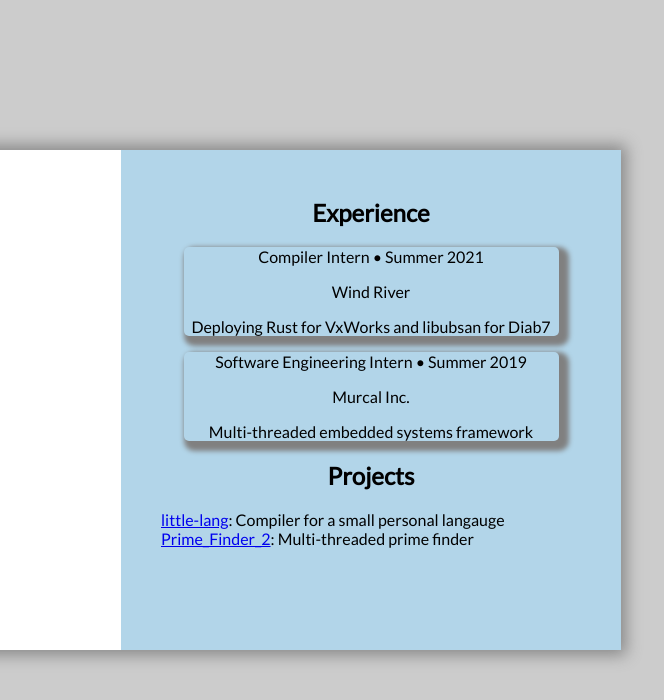
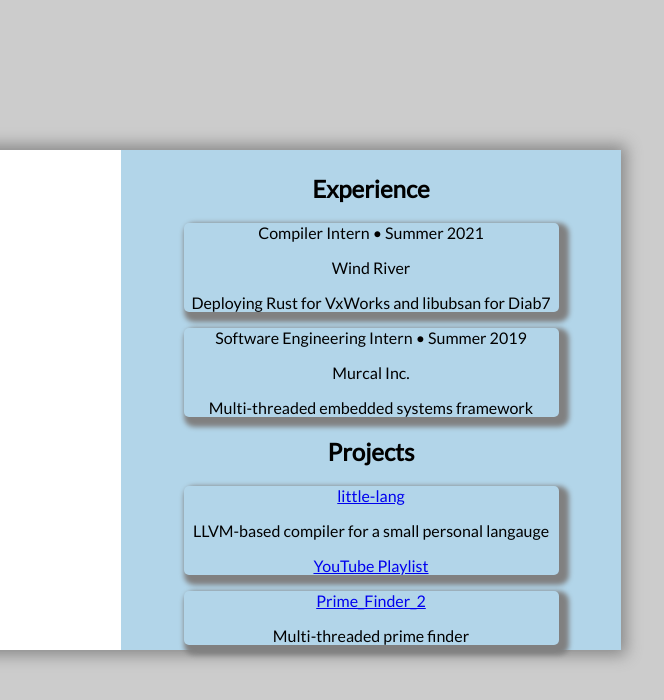
Before and after one commit to Nicholas-Baron/Nicholas-Baron.github.io, a plain HTML site: page index.html in a window 1280 px wide. Shown: the full height of the page, 519-1183 px from the left. Drawn offline with Linux system fonts and the light colour scheme.

Commit message:
Use cards for projects

```diff
--- a/index.css
+++ b/index.css
@@ -81,7 +81,7 @@ ul, ol {
     width: 50%;
 }
 
-.work-xp {
+.info-card {
     box-shadow: 5px 5px 5px 5px grey;
     border-radius: 5px;
     width: 75%;
--- a/index.html
+++ b/index.html
@@ -32,15 +32,15 @@
                 </div>
             </div>
             <div id="right-half">
-                <h2 style="margin-top: 2em">Experience</h2>
-                <div class="work-xp">
+                <h2 style="margin-top: 1em">Experience</h2>
+                <div class="info-card">
                     Compiler Intern &bull; Summer 2021
                     <p>
                         Wind River
                     <p>
                         Deploying Rust for VxWorks and libubsan for Diab7
                 </div>
-                <div class="work-xp">
+                <div class="info-card">
                     Software Engineering Intern &bull; Summer 2019
                     <p>
                         Murcal Inc.
@@ -48,14 +48,20 @@
                         Multi-threaded embedded systems framework
                 </div>
                 <h2>Projects</h2>
-                <ul>
-                    <li>
-                        <a href="https://github.com/Nicholas-Baron/little-lang">little-lang</a>:
-                        Compiler for a small personal langauge
-                    <li>
-                        <a href="https://github.com/Nicholas-Baron/Prime_Finder_2">Prime_Finder_2</a>:
+                <div class="info-card">
+                    <a href="https://github.com/Nicholas-Baron/little-lang">little-lang</a>
+                    <p>
+                        LLVM-based compiler for a small personal langauge
+                    <p>
+                        <a href="https://youtube.com/playlist?list=PLHqsxrQm_CBIw6C5IfUXlWOdmKQ9vnbQF">
+                            YouTube Playlist
+                        </a>
+                </div>
+                <div class="info-card">
+                    <a href="https://github.com/Nicholas-Baron/Prime_Finder_2">Prime_Finder_2</a>
+                    <p>
                         Multi-threaded prime finder
-                </ul>
+                </div>
             </div>
         </div>
     </body>
```
